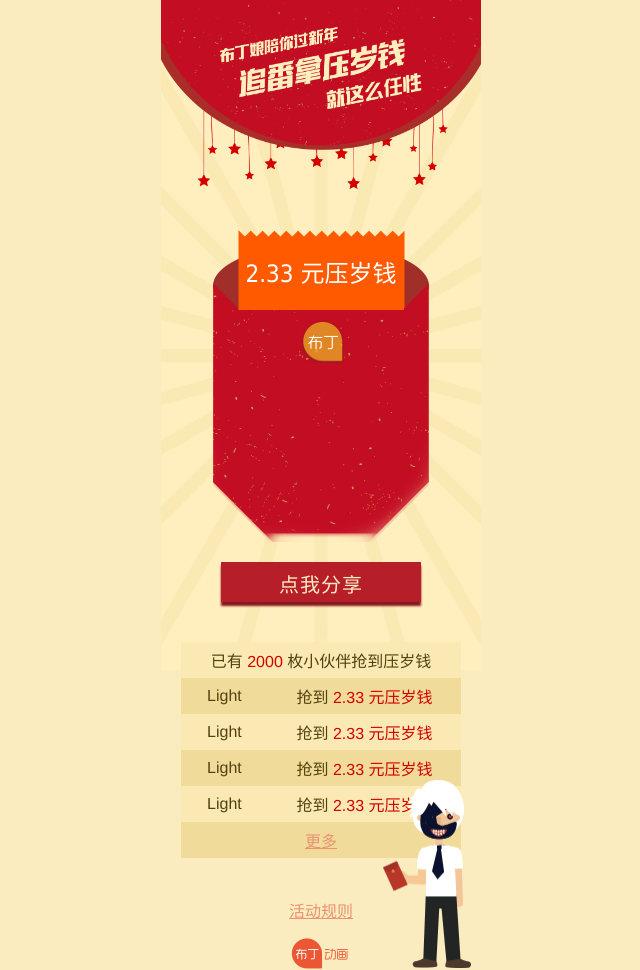
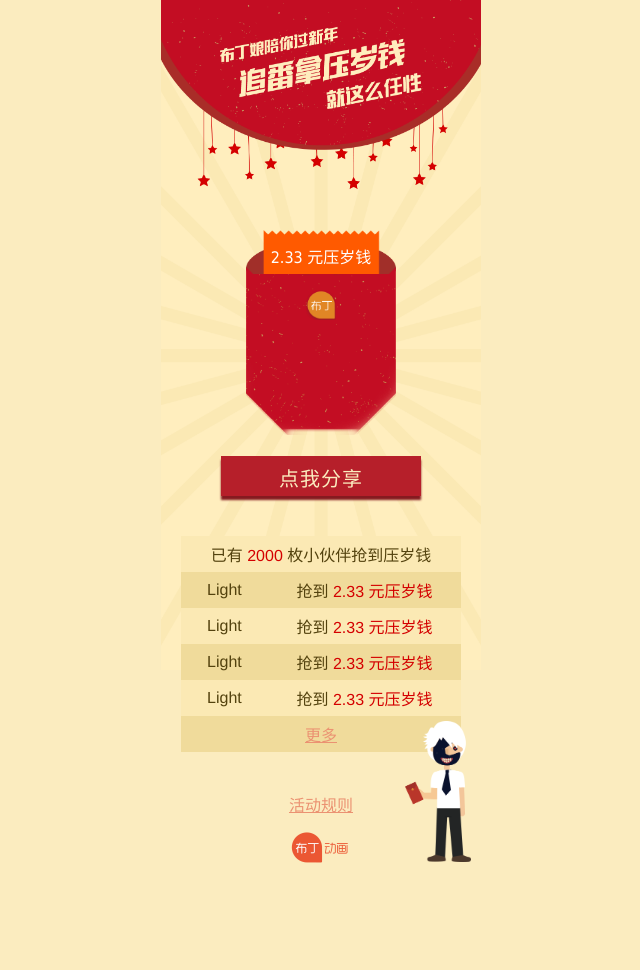
Before and after one commit to Cee/Lucky-Money, a plain HTML site: page index.html in a window 1280 px wide. Shown: the whole page, without its empty margins (319-959 px from the left). After the commit the page ends 864 px from the top, so only its background shows below. Drawn offline with Linux system fonts and the light colour scheme.

Commit message:
UI Enhance.

```diff
--- a/index.css
+++ b/index.css
@@ -42,48 +42,40 @@ body {
 
 /* main */
 .envelope_top {
-	width: 216px;
-	height: 80px;
+	width: 150px;
 	margin: 0 auto;
 	background: url(img/envelope_top.png) no-repeat;
-	background-size: 216px;
+	background-size: 150px;
 }
 .envelope_top.disabled {
 	background-image: url(img/envelope_top_disabled.png);
 }
 .envelope_top span {
 	text-align: center;
-	font-size: 24px;
+	font-size: 16px;
 	font-family: "Hiragino Sans GB", Tahoma, "Microsoft Yahei", Arial;
 	display: block;
-	padding-top: 24px;
+	padding: 14px 0 6px;
 	color: white;
 }
-.envelope_middle {
-	width: 216px;
-	height: 69px;
-	margin: 0 auto;
-	background: url(img/envelope_middle.png) no-repeat;
-	background-size: 216px;
-}
 .envelope_bottom {
-	width: 216px;
-	height: 232px;
+	width: 150px;
+	height: 162px;
 	margin: 0 auto;
 	background: url(img/envelope_bottom.png) no-repeat;
-	background-size: 216px;
+	background-size: 150px;
 }
 .envelope_logo {
 	position: absolute;
 	width: 320px;
-	height: 43px;
+	height: 30px;
 	margin: 0 auto;
-	top: 90px;
-	left: 120px;
+	top: 60px;
+	left: 125px;
 }
 .envelope_logo img {
-	height: 43px;
-	width: 43px;
+	height: 30px;
+	width: 30px;
 }
 
 .notice p {
@@ -169,8 +161,8 @@ table.record td a.more:hover {
 	height: 33px;
 }
 .footer img.miku {
-	width: 88px;
-	height: 188px;
+	width: 66px;
+	height: 141px;
 	position: absolute;
 	bottom: 2px;
 	right: -10px;
```
